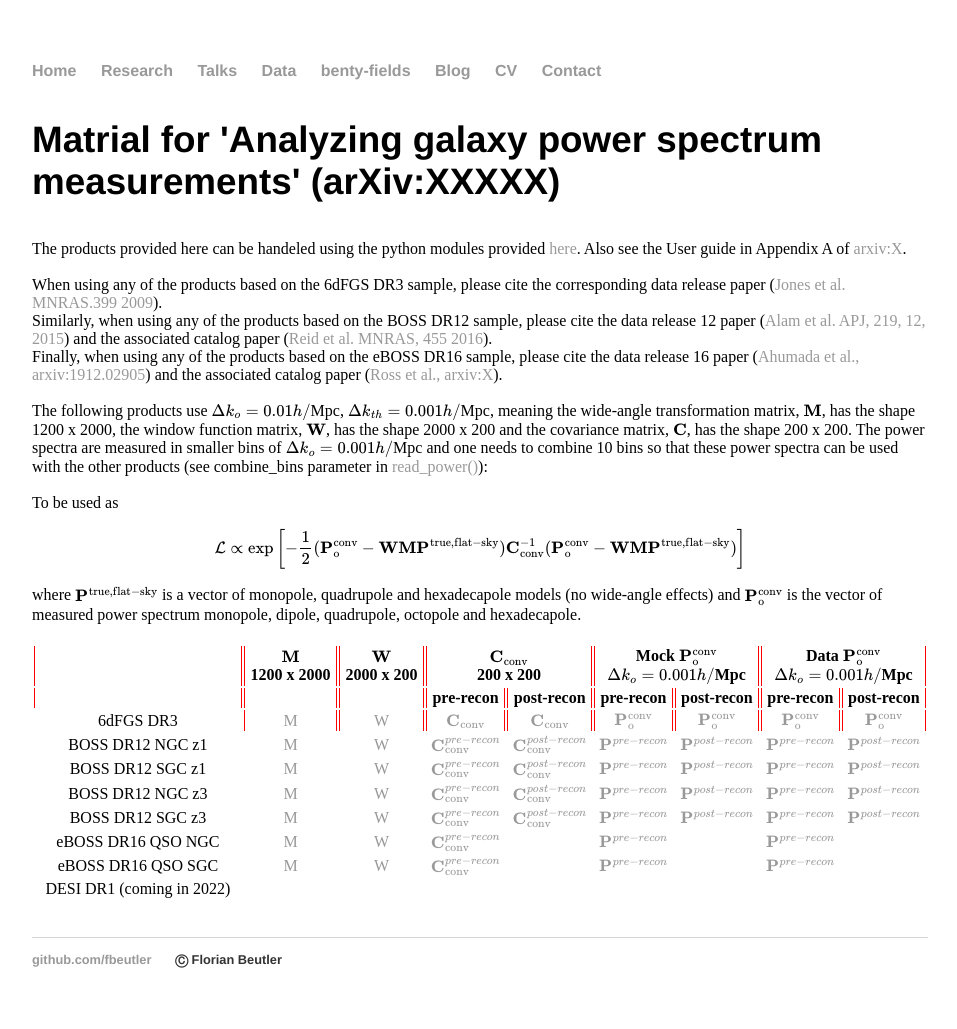
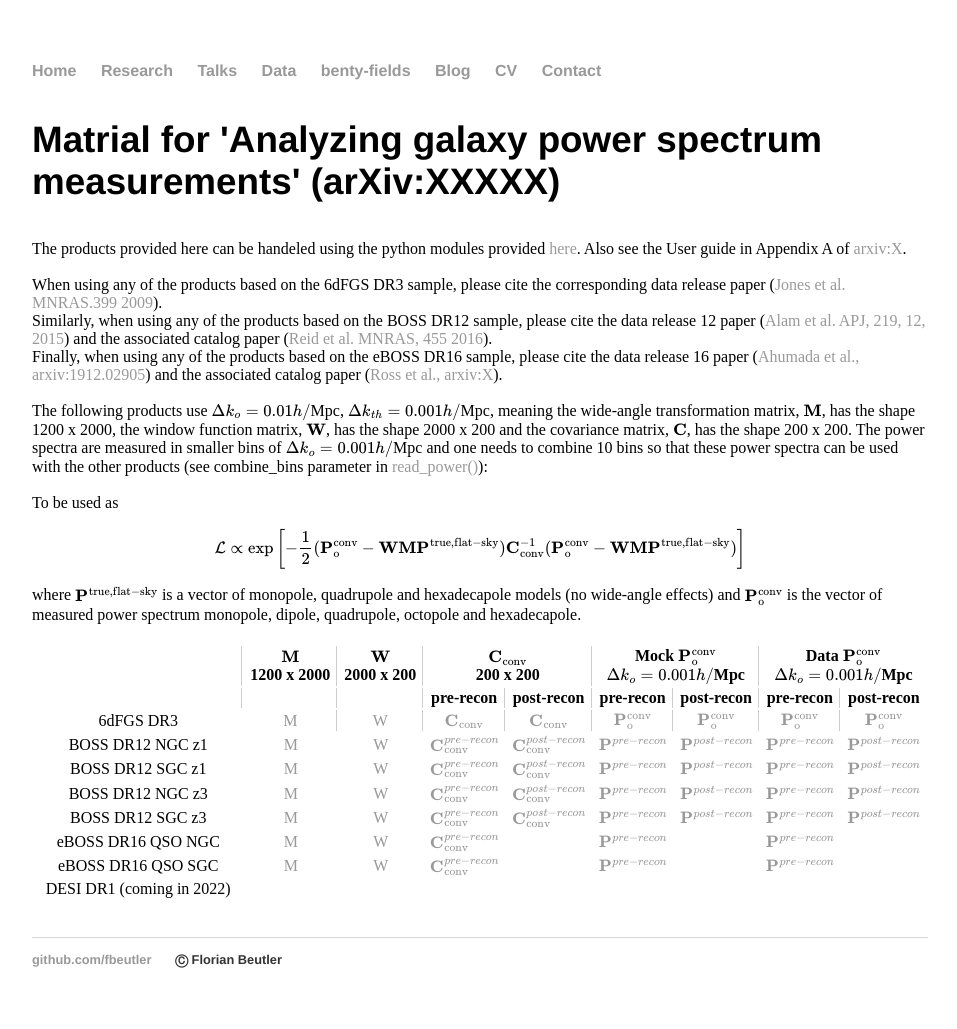
Before and after one commit to fbeutler/fbeutler.github.io, a Jekyll site: the page built from hub/deconv_paper.html, in a window 1280 px wide. Shown: the whole page, without its empty margins (160-1117 px from the left). Built offline with Jekyll 4.4.1, drawn with Linux system fonts in a browser that asks for light colours.

Commit message:
Update deconv_paper.html

```diff
--- a/hub/deconv_paper.html
+++ b/hub/deconv_paper.html
@@ -38,34 +38,34 @@ Finally, when using any of the products based on the eBOSS DR16 sample, please c
 
 <table style="width:100%;padding-top:20px">
   <tr style="text-align: center">
-    <th style="border-right: solid 1px #f00;border-left: solid 1px #f00;"></th>
-    <th style="border-right: solid 1px #f00;border-left: solid 1px #f00;">\(\mathbf{M}\)<br>1200 x 2000</th>
-    <th style="border-right: solid 1px #f00;border-left: solid 1px #f00;">\(\mathbf{W}\)<br>2000 x 200</th>
-    <th style="border-right: solid 1px #f00;border-left: solid 1px #f00;" colspan="2">\(\mathbf{C}_{\rm conv}\)<br>200 x 200</th>
-    <th colspan="2" style="border-right: solid 1px #f00;border-left: solid 1px #f00;">Mock \(\mathbf{P}^{\rm conv}_{\rm o}\)<br>\(\Delta k_o = 0.001h/\)Mpc</th>
-    <th colspan="2" style="border-right: solid 1px #f00;border-left: solid 1px #f00;">Data \(\mathbf{P}^{\rm conv}_{\rm o}\)<br>\(\Delta k_o = 0.001h/\)Mpc</th>
+    <th style="border-right: 1px solid #ccc;"></th>
+    <th style="border-right: 1px solid #ccc;">\(\mathbf{M}\)<br>1200 x 2000</th>
+    <th style="border-right: 1px solid #ccc;">\(\mathbf{W}\)<br>2000 x 200</th>
+    <th style="border-right: 1px solid #ccc;" colspan="2">\(\mathbf{C}_{\rm conv}\)<br>200 x 200</th>
+    <th colspan="2" style="border-right: 1px solid #ccc;">Mock \(\mathbf{P}^{\rm conv}_{\rm o}\)<br>\(\Delta k_o = 0.001h/\)Mpc</th>
+    <th colspan="2">Data \(\mathbf{P}^{\rm conv}_{\rm o}\)<br>\(\Delta k_o = 0.001h/\)Mpc</th>
   </tr>
   <tr style="text-align: center">
-    <th style="border-right: solid 1px #f00;border-left: solid 1px #f00;"></th>
-    <th style="border-right: solid 1px #f00;border-left: solid 1px #f00;"></th>
-    <th style="border-right: solid 1px #f00;border-left: solid 1px #f00;"></th>
-    <th style="border-right: solid 1px #f00;border-left: solid 1px #f00;">pre-recon</th>
-    <th style="border-right: solid 1px #f00;border-left: solid 1px #f00;">post-recon</th>
-    <th style="border-right: solid 1px #f00;border-left: solid 1px #f00;">pre-recon</th>
-    <th style="border-right: solid 1px #f00;border-left: solid 1px #f00;">post-recon</th>
-    <th style="border-right: solid 1px #f00;border-left: solid 1px #f00;">pre-recon</th>
-    <th style="border-right: solid 1px #f00;border-left: solid 1px #f00;">post-recon</th>
+    <th style="border-right: 1px solid #ccc;"></th>
+    <th style="border-right: 1px solid #ccc;"></th>
+    <th style="border-right: 1px solid #ccc;"></th>
+    <th style="border-right: 1px solid #ccc;">pre-recon</th>
+    <th style="border-right: 1px solid #ccc;">post-recon</th>
+    <th style="border-right: 1px solid #ccc;">pre-recon</th>
+    <th style="border-right: 1px solid #ccc;">post-recon</th>
+    <th style="border-right: 1px solid #ccc;">pre-recon</th>
+    <th>post-recon</th>
   </tr>
   <tr style="text-align: center">
     <td>6dFGS DR3</td>
-    <td style="border-right: solid 1px #f00;border-left: solid 1px #f00;"><a href="M_6dFGS_DR3_1_1_1_1_1_1200_2000.matrix.gz">M</a></td>
-    <td style="border-right: solid 1px #f00;border-left: solid 1px #f00;"><a href="W_6dFGS_DR3_1_1_1_1_1_10_2000_200.matrix.gz">W</a></td>
-    <td style="border-right: solid 1px #f00;border-left: solid 1px #f00;"><a href="C_600_6dFGS_DR3_1_1_1_1_1_10_200_200.matrix.gz">\(\mathbf{C}_{\rm conv}\)</a></td>
-    <td style="border-right: solid 1px #f00;border-left: solid 1px #f00;"><a href="C_600_6dFGS_DR3_1_1_1_1_1_10_200_200.matrix.gz">\(\mathbf{C}_{\rm conv}\)</a></td>
-    <td style="border-right: solid 1px #f00;border-left: solid 1px #f00;"><a href="X.tar.gz">\(\mathbf{P}^{\rm conv}_{\rm o}\)</a></td>
-    <td style="border-right: solid 1px #f00;border-left: solid 1px #f00;"><a href="X.tar.gz">\(\mathbf{P}^{\rm conv}_{\rm o}\)</a></td>
-    <td style="border-right: solid 1px #f00;border-left: solid 1px #f00;"><a href="X.tar.gz">\(\mathbf{P}^{\rm conv}_{\rm o}\)</a></td>
-    <td style="border-right: solid 1px #f00;border-left: solid 1px #f00;"><a href="X.tar.gz">\(\mathbf{P}^{\rm conv}_{\rm o}\)</a></td>
+    <td style="border-right: 1px solid #ccc;"><a href="M_6dFGS_DR3_1_1_1_1_1_1200_2000.matrix.gz">M</a></td>
+    <td style="border-right: 1px solid #ccc;"><a href="W_6dFGS_DR3_1_1_1_1_1_10_2000_200.matrix.gz">W</a></td>
+    <td style="border-right: 1px solid #ccc;"><a href="C_600_6dFGS_DR3_1_1_1_1_1_10_200_200.matrix.gz">\(\mathbf{C}_{\rm conv}\)</a></td>
+    <td style="border-right: 1px solid #ccc;"><a href="C_600_6dFGS_DR3_1_1_1_1_1_10_200_200.matrix.gz">\(\mathbf{C}_{\rm conv}\)</a></td>
+    <td style="border-right: 1px solid #ccc;"><a href="X.tar.gz">\(\mathbf{P}^{\rm conv}_{\rm o}\)</a></td>
+    <td style="border-right: 1px solid #ccc;"><a href="X.tar.gz">\(\mathbf{P}^{\rm conv}_{\rm o}\)</a></td>
+    <td style="border-right: 1px solid #ccc;"><a href="X.tar.gz">\(\mathbf{P}^{\rm conv}_{\rm o}\)</a></td>
+    <td><a href="X.tar.gz">\(\mathbf{P}^{\rm conv}_{\rm o}\)</a></td>
   </tr>
   <tr style="text-align: center">
     <td>BOSS DR12 NGC z1</td>
```
